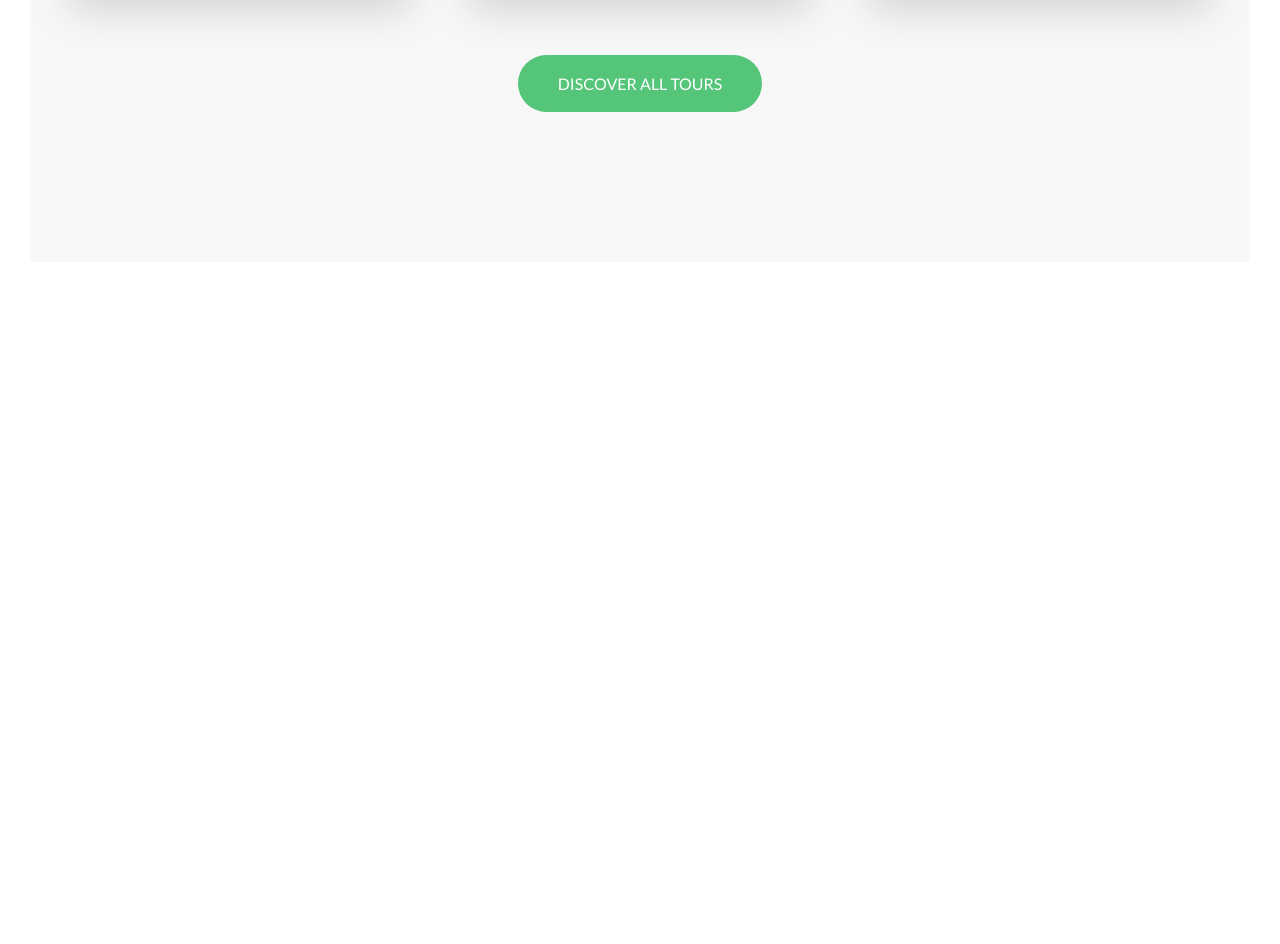
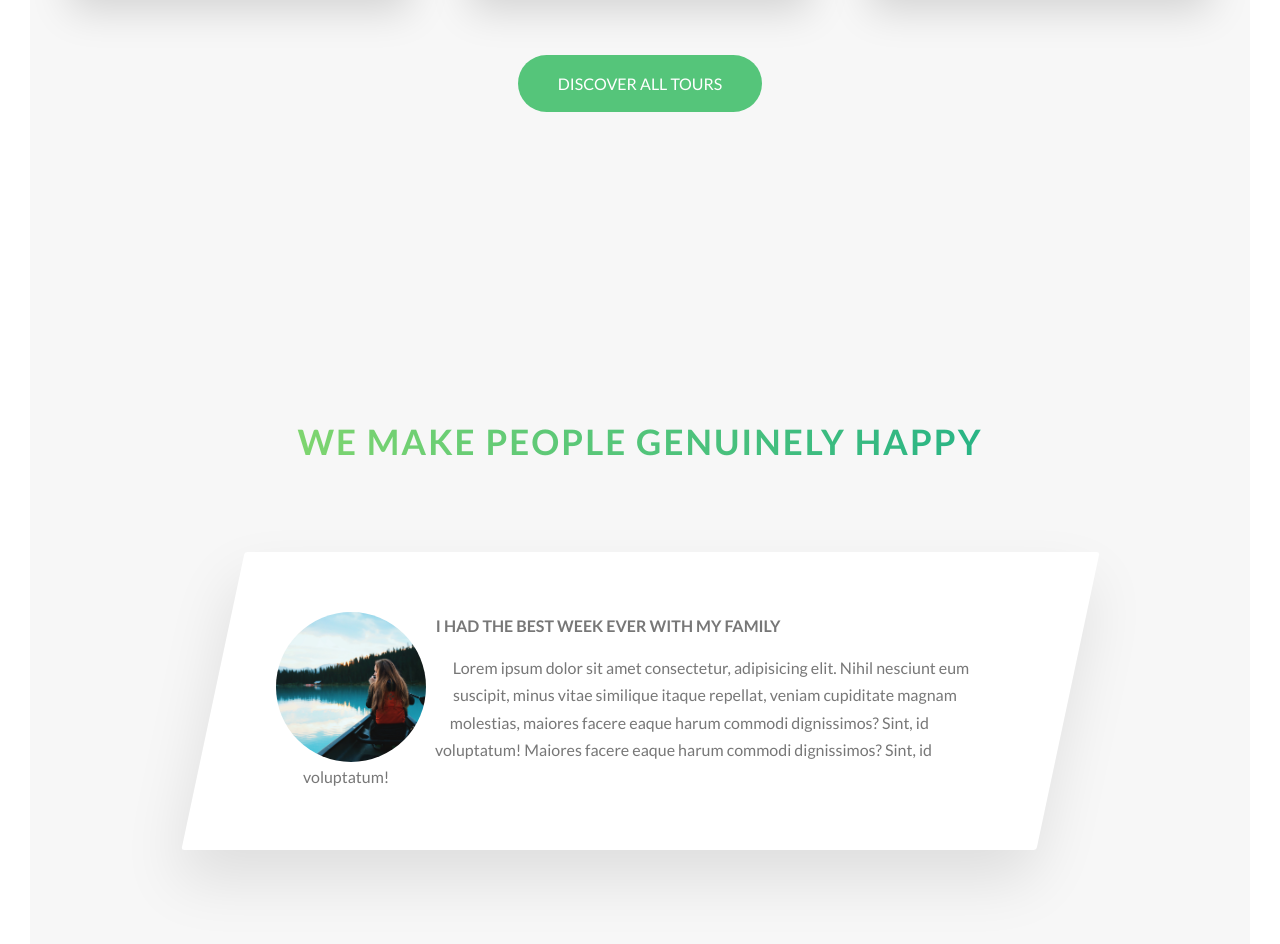
Before and after one commit to MaxVitalii/Natours, a website: page index.html in a window 1280 px wide. Shown: the part 2974-3918 px from the top of the page. Before the commit the page ends 3266 px from the top, so only its background shows below. Drawn offline with Linux system fonts and the light colour scheme.

Commit message:
build the first story elrmrnt on the story section

```diff
--- a/index.html
+++ b/index.html
@@ -238,6 +238,34 @@
           <a href="#" class="btn btn--green">Discover all tours</a>
         </div>
       </section>
+      <section class="section-stories">
+        <div class="u-center-text u-margin-bottom-big">
+          <h2 class="heading-secondary">We make people genuinely happy</h2>
+        </div>
+        <div class="row">
+          <div class="story">
+            <figure class="story__shape">
+              <img
+                src="img/nat-8.jpg"
+                alt="Person on a tour"
+                class="story__img"
+              />
+            </figure>
+            <div class="story__text">
+              <h3 class="heading-tertiary u-margin-bottom-small">
+                I had the best week ever with my family
+              </h3>
+              <p>
+                Lorem ipsum dolor sit amet consectetur, adipisicing elit. Nihil
+                nesciunt eum suscipit, minus vitae similique itaque repellat,
+                veniam cupiditate magnam molestias, maiores facere eaque harum
+                commodi dignissimos? Sint, id voluptatum! Maiores facere eaque
+                harum commodi dignissimos? Sint, id voluptatum!
+              </p>
+            </div>
+          </div>
+        </div>
+      </section>
     </main>
   </body>
 </html>
--- /dev/null
+++ b/sass/components/_story.scss
@@ -0,0 +1,32 @@
+.story {
+  width: 75%;
+  margin: 0 auto;
+  box-shadow: 0 3rem 6rem rgba($color-black, 0.1);
+  background-color: $color-white;
+  border-radius: 3px;
+  padding: 6rem;
+  padding-left: 9rem;
+  font-size: $default-font-size;
+  transform: skewX(-12deg);
+
+  &__shape {
+    width: 15rem;
+    height: 15rem;
+    float: left;
+    -webkit-shape-outside: circle(50% at 50% 50%);
+    shape-outside: circle(50% at 50% 50%);
+
+    -webkit-clip-path: circle(50% at 50% 50%);
+    clip-path: circle(50% at 50% 50%);
+
+    transform: translateX(-3rem) skewX(12deg);
+  }
+
+  &__img {
+    height: 100%;
+  }
+
+  &__text {
+    transform: skewX(12deg);
+  }
+}
--- a/sass/main.scss
+++ b/sass/main.scss
@@ -11,7 +11,7 @@
 @import "components/_card.scss";
 @import "components/_composition.scss";
 @import "components/_feature-box.scss";
-
+@import "components/_story.scss";
 @import "layout/_header.scss";
 @import "layout/_grid.scss";
 
--- a/sass/pages/_home.scss
+++ b/sass/pages/_home.scss
@@ -26,3 +26,8 @@
   padding: 25rem 0 15rem 0;
   margin-top: -10rem;
 }
+
+.section-stories {
+  padding: 15rem 0;
+  background-color: $color-grey-light-1;
+}
```
Also changed, not shown: css/style.css.
